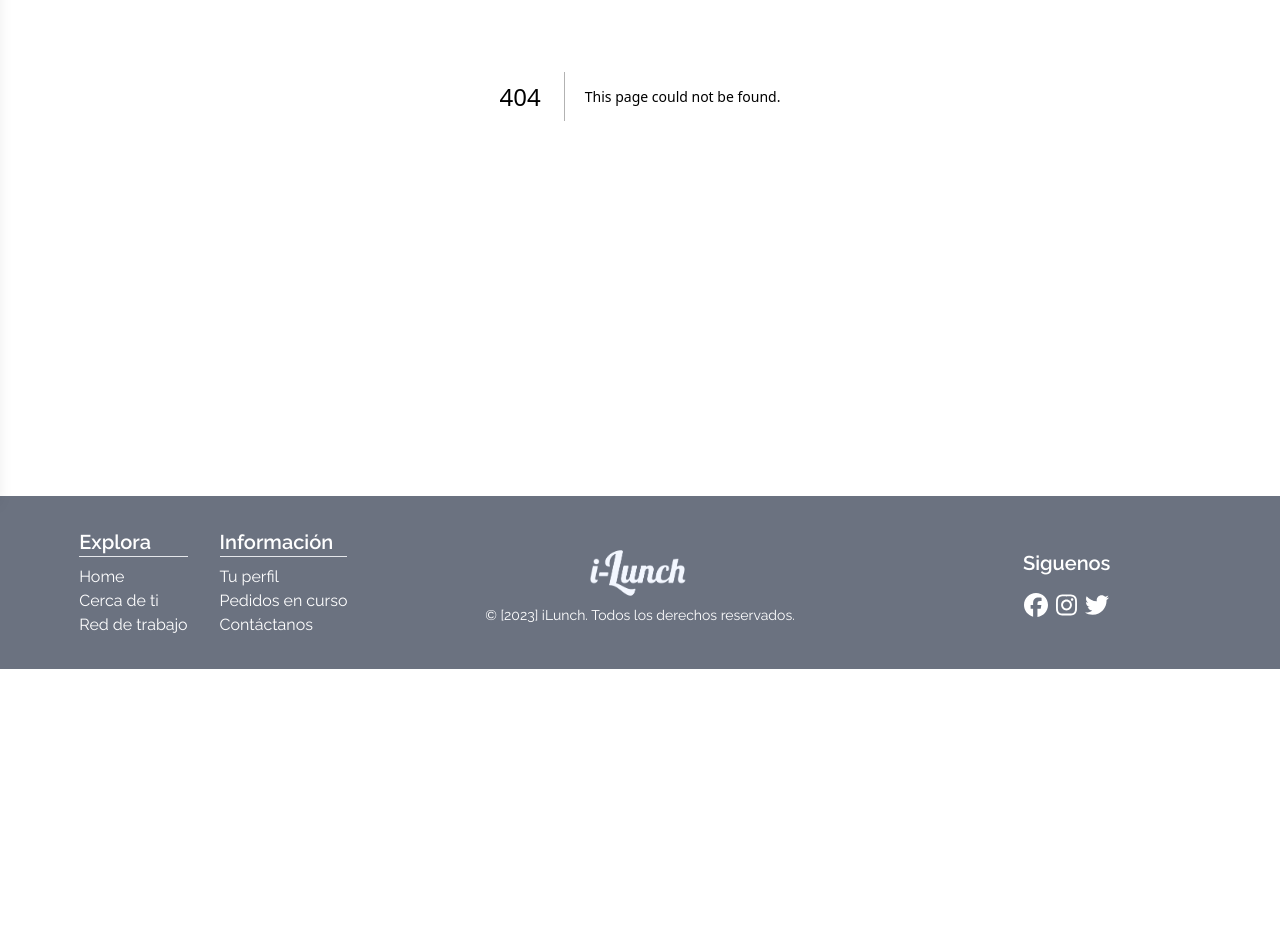
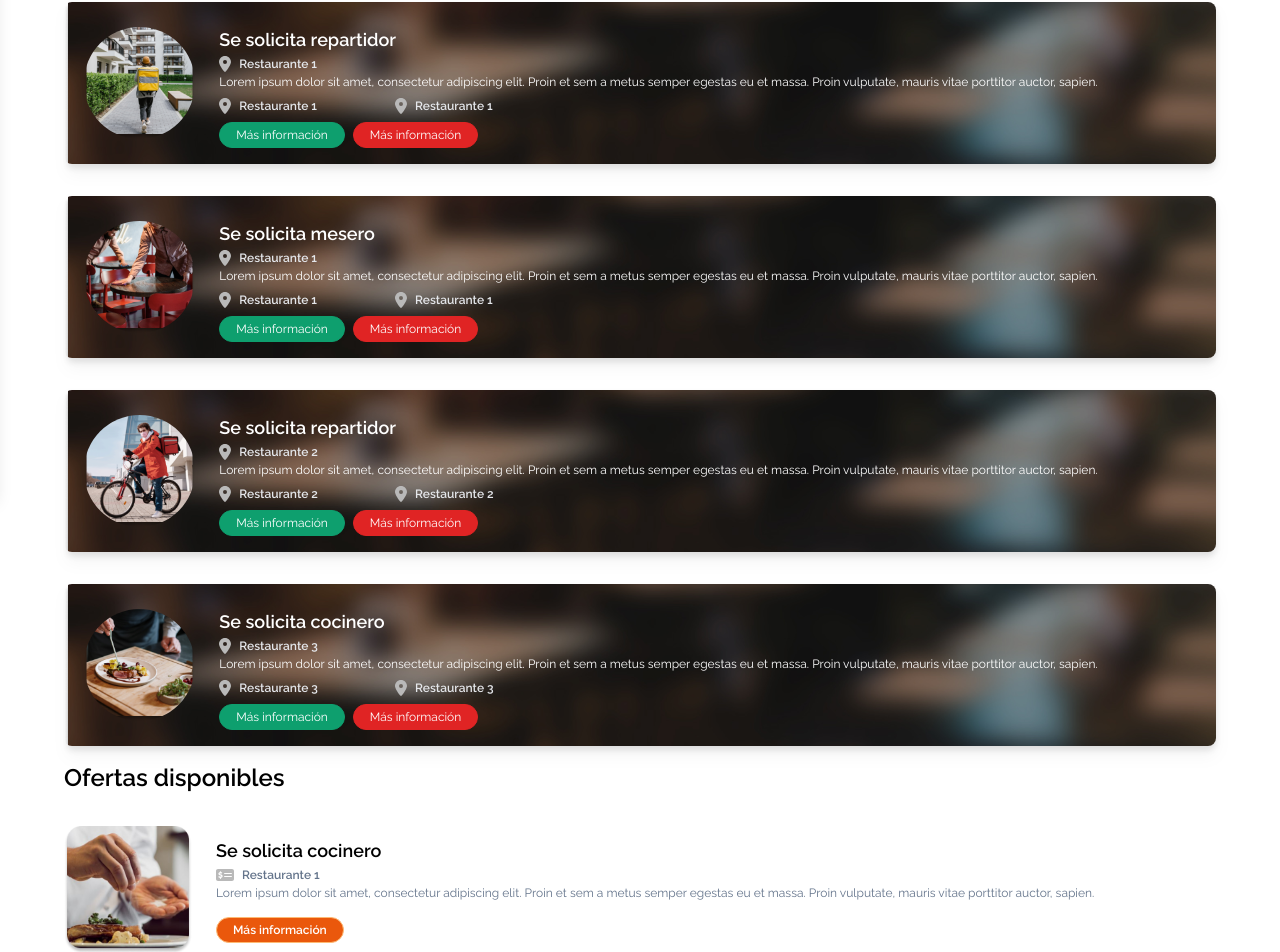
Before and after one commit to iLunch-delivery/iLunch-frontend, a Next.js app: page /jobs/lists in a window 1280 px wide. Before the commit this address had no page. Shown: the part 352-1304 px from the top of the page. Before the commit the page ends 1021 px from the top, so only its background shows below. Built offline with nearby package versions, Linux system fonts and the light colour scheme.

Commit message:
jobs list

```diff
--- /dev/null
+++ b/app/jobs/lists/page.tsx
@@ -0,0 +1,50 @@
+import { FontAwesomeIcon } from '@fortawesome/react-fontawesome'
+import { faChevronLeft } from '@fortawesome/free-solid-svg-icons'
+
+
+
+import Detail from '@/components/common/Detail'
+import OfferReceibed from '@/components/jobs/OffersReceived'
+
+import {
+  JobOffers
+} from '@/config/data/jobs'
+
+export default function JobsList() {
+  return (
+    <>
+      <main>
+      <section id='jobsOffers'>
+          <h2 className='text-2xl font-semibold'>Ofertas recibidas</h2>
+            {JobOffers.map((product, index) => {
+              return (
+                <OfferReceibed
+                  key={`product-${index}`}
+                  imageURL={product.imageURL}
+                  title={product.title}
+                  subtitle={product.subtitle}
+                  description={product.description}
+                  button={product.button}
+                />
+              )
+            })}
+        </section>
+        <section id='jobsOffers'>
+          <h2 className='text-2xl font-semibold'>Ofertas disponibles</h2>
+            {JobOffers.map((product, index) => {
+              return (
+                <Detail
+                  key={`product-${index}`}
+                  imageURL={product.imageURL}
+                  title={product.title}
+                  subtitle={product.subtitle}
+                  description={product.description}
+                  button={product.button}
+                />
+              )
+            })}
+        </section>
+      </main>
+    </>
+  )
+}
--- a/components/common/Detail.tsx
+++ b/components/common/Detail.tsx
@@ -29,7 +29,7 @@ function Product({ imageURL, title, subtitle, description, button }: DetailProps
           <h3 className='text-lg text-black font-semibold'>
             {title}
           </h3>
-          {subtitle != null ? <Subtitle text={subtitle.text} iconType={subtitle.iconType} /> : null}
+          {subtitle != null ? <Subtitle text={subtitle.text} iconType={"price"} /> : null}
           <p className='text-xs text-slate-500 font-normal'>
             {description}
           </p>
--- /dev/null
+++ b/components/jobs/OffersReceived.tsx
@@ -0,0 +1,51 @@
+import type { DetailProps, DetailSubtitleProps } from '@/config/interfaces'
+import { FontAwesomeIcon } from '@fortawesome/react-fontawesome'
+import { faMoneyCheckDollar, faLocationDot } from '@fortawesome/free-solid-svg-icons'
+
+function Offer({ imageURL, title, subtitle, description, button }: DetailProps) {
+  function Subtitle({ text, iconType }: DetailSubtitleProps) {
+    let Icon = <></>
+
+    if (iconType === "location") {
+      Icon = <FontAwesomeIcon icon={faLocationDot} style={{color: "#b9b9b9",}} />
+    }
+    else if (iconType === "price") {
+      Icon = <FontAwesomeIcon icon={faMoneyCheckDollar} style={{color: "#b9b9b9",}} />
+    }
+
+    return (
+      <div className='flex items-center'>
+        {iconType != null ? Icon : null}
+        <p className='text-gray-200 inline px-2 text-xs text-slate-500 font-semibold'>{text}</p>
+      </div>
+    )
+  }
+
+  return(
+    <div className='drop-shadow-lg py-4 max-w-7xl'>
+      <div className='rounded-lg py-4 px-5 max-w space-y-2 md:flex md:items-center ms:space-y-0 space-x-6' style={{backgroundImage: `url('/assets/restaurant/restaurant-banner.png')`}}>
+          <img className='items-center block h-28 rounded-full ms:mx-0 ms:shrink-0' src={imageURL} alt={`Offer: ${title}`}></img>
+        <div className='space-y-2'>
+          <div className='space-y-0.5'>
+            <h3 className='text-lg text-white font-semibold'>
+              {title}
+            </h3>
+            {subtitle != null ? <Subtitle text={subtitle.text} iconType={subtitle.iconType} /> : null}
+            <p className='text-xs text-white text-slate-500 font-normal'>
+              {description}
+            </p>
+          </div>
+          <div class="grid grid-cols-5  place-content-start">
+            {subtitle != null ? <Subtitle text={subtitle.text} iconType={subtitle.iconType} /> : null}
+            {subtitle != null ? <Subtitle text={subtitle.text} iconType={subtitle.iconType} /> : null}
+          </div>
+
+          {button != null ? <button className='me-2 px-4 py-1 bg-green-500 text-xs text-white rounded-full border border-green-500 hover:bg-green-400 hover:border-transparent focus:outline-none focus:ring-2 focus:ring-green-300 focus:ring-offset-2'>{button.text}</button> : null }
+          {button != null ? <button className='me-2 px-4 py-1 bg-red-600 text-xs text-white rounded-full border border-red-600 hover:bg-red-500 hover:border-transparent focus:outline-none focus:ring-2 focus:ring-red-300 focus:ring-offset-2'>{button.text}</button> : null }
+        </div>
+      </div>
+    </div>
+  )
+}
+
+export default Offer
```
Also changed, not shown: app/jobs/lists/jobs-list.tsx (deleted).
